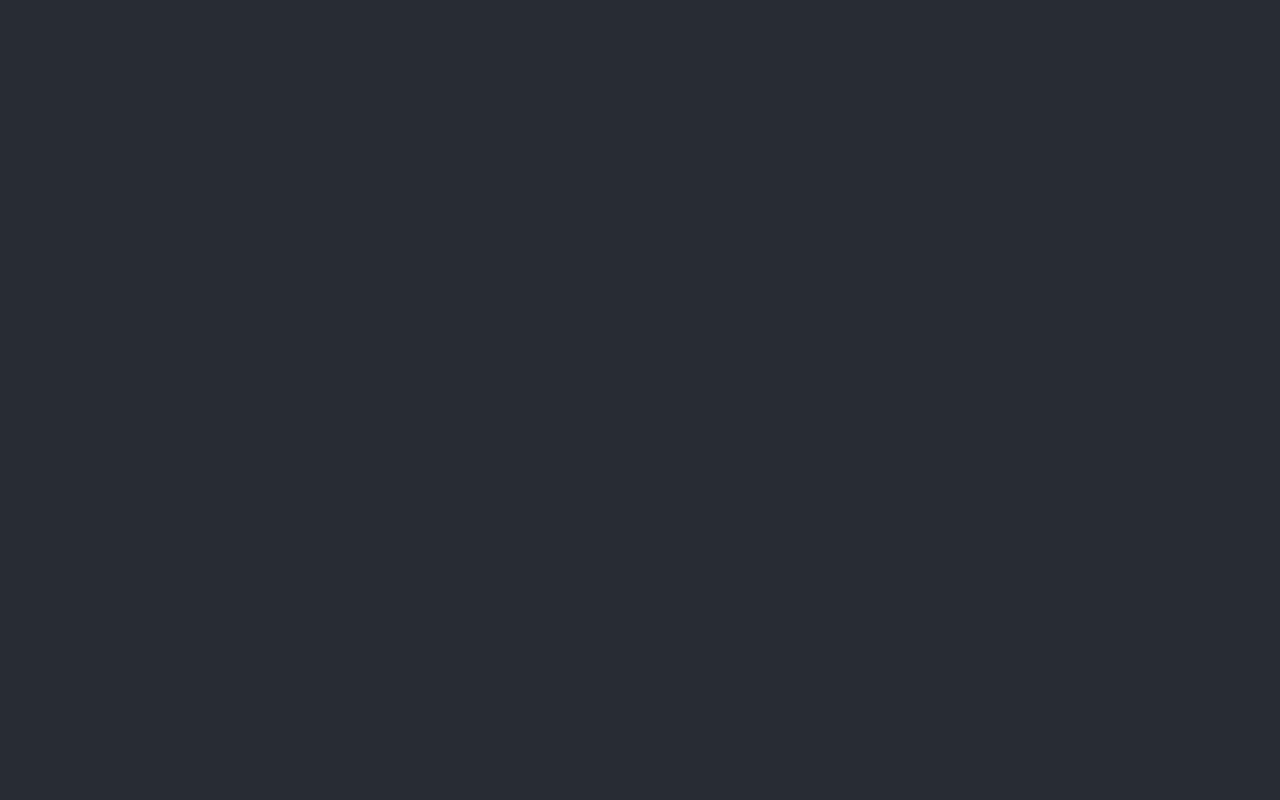
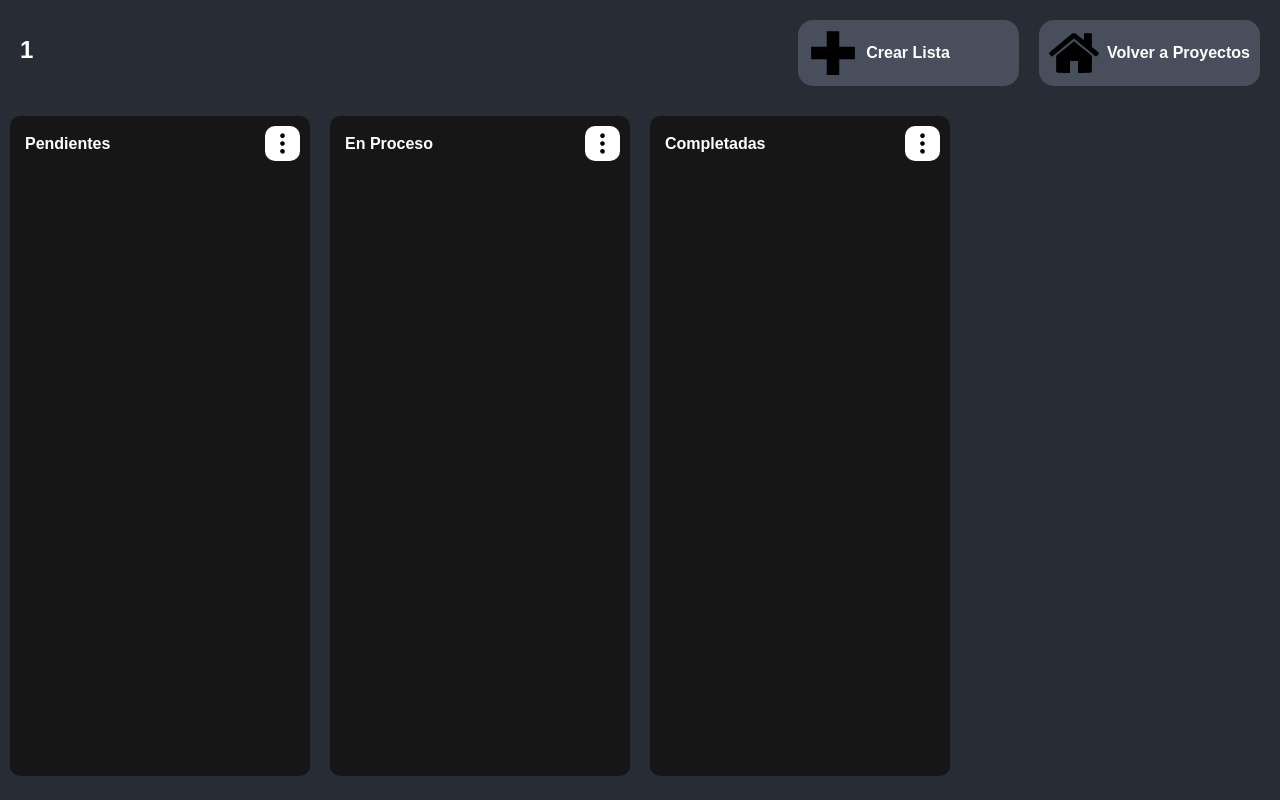
Before and after one commit to Eriquito00/gestor-de-proyectos, a React (Vite) app in the folder frontend/: page /project/1/1 in a window 1280 px wide. Before the commit this address had no page. Built offline with nearby package versions, Linux system fonts and the light colour scheme.

Commit message:
project id applied to lists

```diff
--- a/frontend/src/components/ProjectsContainer.jsx
+++ b/frontend/src/components/ProjectsContainer.jsx
@@ -22,7 +22,7 @@ export default function ProjectsContainer ({arrayProjects, handleOpenProject, se
           key={index}
           title={item.title}
           description={item.description}
-          onClick={() => handleOpenProject(item.title)}
+          onClick={() => handleOpenProject(item.id, item.title)}
           imgTrash={trash}
           imgEdit={pencil}
           onClickTrash={() => warning(
--- a/frontend/src/main.jsx
+++ b/frontend/src/main.jsx
@@ -29,7 +29,7 @@ function App() {
           }
         />
         <Route
-          path="/project/:title"
+          path="/project/:id/:title"
           element={
             <ProjectView
               setMenu={setMenu}
--- a/frontend/src/pages/Home.jsx
+++ b/frontend/src/pages/Home.jsx
@@ -12,8 +12,8 @@ import plus from '../assets/plus.svg'
 export default function Home({ arrayProjects, setarrayProjects, setMenu, menu, setWarning, warning }) {
   const navigate = useNavigate();
 
-  const handleOpenProject = (title) => {
-    navigate(`/project/${title}`);
+  const handleOpenProject = (id, title) => {
+    navigate(`/project/${id}/${title}`);
   }
 
   return (
--- a/frontend/src/pages/ProjectView.jsx
+++ b/frontend/src/pages/ProjectView.jsx
@@ -13,16 +13,16 @@ import home from '../assets/home.svg'
 import plus from '../assets/plus.svg'
 
 export default function ProjectView({ menu, setMenu, warning, setWarning }) {
-  const { title } = useParams();
+  const { id, title } = useParams();
 
   const navigate = useNavigate();
 
   const handleCloseProject = () => { navigate("/"); }
 
   const [arrayListsTasks, setArrayListsTasks] = useState([
-    { id: uuidv4(), title: "Pendientes", tasks: [] },
-    { id: uuidv4(), title: "En Proceso", tasks: [] },
-    { id: uuidv4(), title: "Completadas", tasks: [] }
+    { project_id: id, id: uuidv4(), title: "Pendientes", tasks: [] },
+    { project_id: id, id: uuidv4(), title: "En Proceso", tasks: [] },
+    { project_id: id, id: uuidv4(), title: "Completadas", tasks: [] }
   ]);
 
   return (
@@ -33,7 +33,7 @@ export default function ProjectView({ menu, setMenu, warning, setWarning }) {
           <ButtonMenu
               msg="Crear Lista"
               icon={ plus }
-              onClick={() => abrirMenu(arrayListsTasks, setArrayListsTasks, setMenu, setWarning)}
+              onClick={() => abrirMenu(arrayListsTasks, id, setArrayListsTasks, setMenu, setWarning)}
           />
           <ButtonMenu
               msg="Volver a Proyectos"
--- a/frontend/src/utils/listFunctions.jsx
+++ b/frontend/src/utils/listFunctions.jsx
@@ -7,13 +7,13 @@ import {
     compruebaTitulo
 } from "./warnsTest.jsx"
 
-export function abrirMenu (arrayListsTasks, setArrayListsTasks, setMenu, setWarning) {
+export function abrirMenu (arrayListsTasks, id, setArrayListsTasks, setMenu, setWarning) {
   setMenu(
     <Menu
       create={true}
       msgTitle={"Nombre de la lista"}
       titleLenght={15}
-      onCreate={(title) => crearLista(title, arrayListsTasks, setArrayListsTasks, setMenu, setWarning)}
+      onCreate={(title) => crearLista(title, id, arrayListsTasks, setArrayListsTasks, setMenu, setWarning)}
       onClose={() => setMenu(null)}
       buttonL={"Crear"}
       buttonR={"Cancelar"}
@@ -38,7 +38,7 @@ export function editMenu(titulo, id, setMenu, array, setWarning) {
   )
 }
 
-export function crearLista(title, arrayListsTasks, setArrayListsTasks, setMenu, setWarning) {
+export function crearLista(title, id, arrayListsTasks, setArrayListsTasks, setMenu, setWarning) {
   if (arrayListsTasks.length >= 8) {
     warning("Maximo de proyectos", "No puedes crear más de 12 proyectos", false, () => setWarning(null), null, setWarning);
     setMenu(null);
@@ -51,7 +51,7 @@ export function crearLista(title, arrayListsTasks, setArrayListsTasks, setMenu,
 
   /* llamar a la funcion que envia el nombre de la lista a la bbdd */
 
-  const newList = { id: uuidv4(), title: title.trim(), tasks: [] }
+  const newList = { project_id: id, id: uuidv4(), title: title.trim(), tasks: [] }
 
   setArrayListsTasks([...arrayListsTasks, newList]);
 }
```
